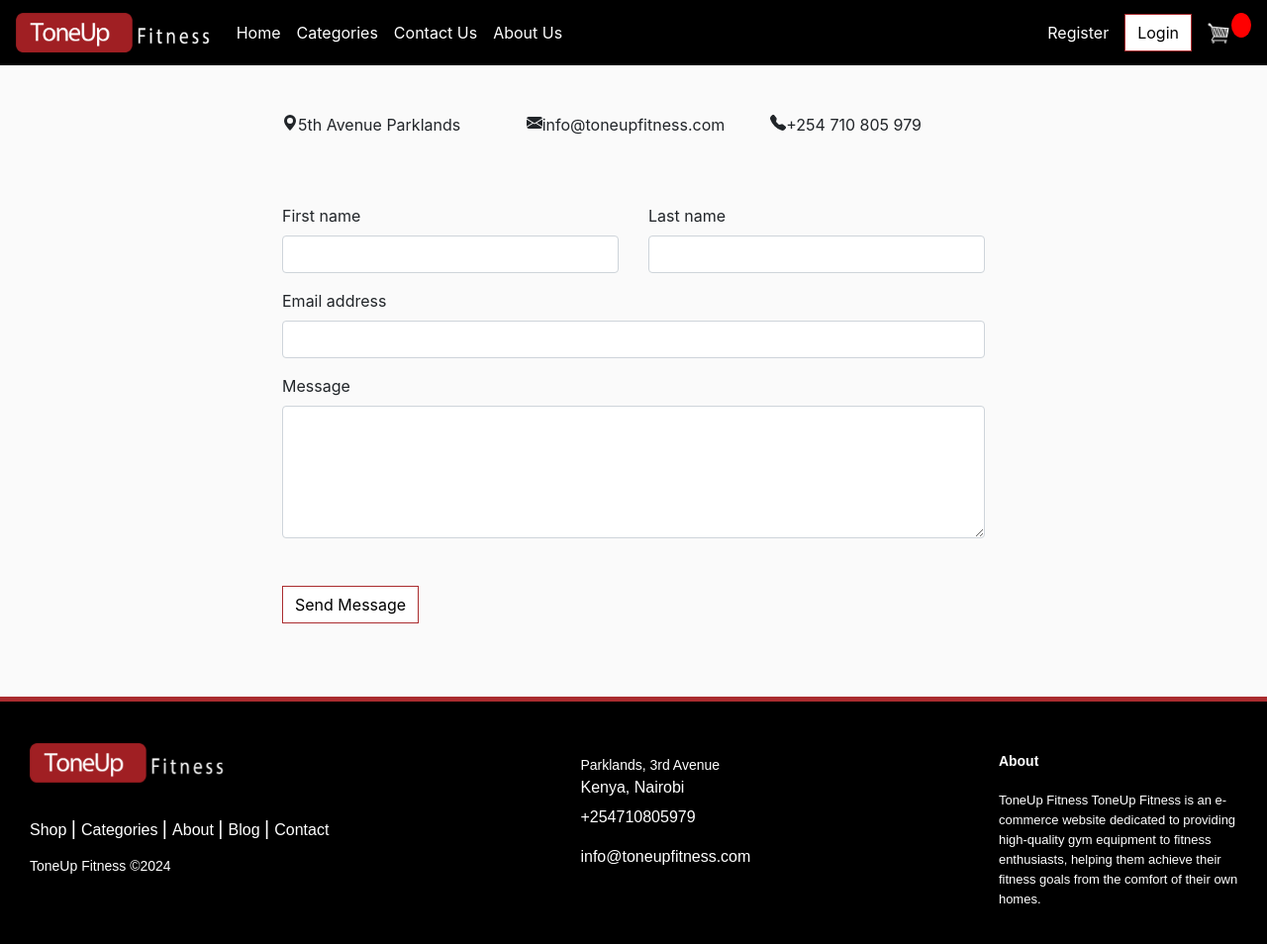
After one commit to Mwembe-Tsuma/ToneUp_Fitness, a Django app: template store/templates/store/contact.html in a window 1280 px wide. The commit adds this page. Shown: the whole page at 99% size. Run offline with Django 3.2, Linux system fonts and the light colour scheme; the template is opened without the code that fills it, so the values that code supplies are empty; some libraries are stand-ins or nearby versions.

Commit message:
Templates

```diff
--- a/store/templates/store/checkout.html
+++ b/store/templates/store/checkout.html
@@ -60,12 +60,12 @@
 				<div class="cart-row">
 					<div style="flex:2"><img class="row-image" src="{{item.product.imageURL}}"></div>
 					<div style="flex:2"><p>{{item.product.name}}</p></div>
-					<div style="flex:1"><p>${{item.product.price|floatformat:2}}</p></div>
+					<div style="flex:1"><p>Ksh:{{item.product.price|floatformat:2}}</p></div>
 					<div style="flex:1"><p>x{{item.quantity}}</p></div>
 				</div>
 				{% endfor %}
 				<h5>Items:   {{order.get_cart_items}}</h5>
-				<h5>Total:   ${{order.get_cart_total|floatformat:2}}</h5>
+				<h5>Total:   Ksh:{{order.get_cart_total|floatformat:2}}</h5>
 			</div>
 		</div>
 	</div>
--- /dev/null
+++ b/store/templates/store/contact.html
@@ -0,0 +1,103 @@
+{% extends 'store/main.html' %}
+{% load static %}
+
+<link rel="stylesheet" type="text/css" href="{% static 'css/main.css' %}">
+<link rel="stylesheet" type="text/css" href="{% static 'css/tiny-slider.css.css' %}">
+<link rel="stylesheet" type="text/css" href="{% static 'css/style.css' %}">
+
+{% block content %}
+
+<!-- Start Contact Form -->
+<div class="untree_co-section">
+    <div class="container">
+
+      <div class="block">
+        <div class="row justify-content-center">
+
+
+          <div class="col-md-8 col-lg-8 pb-4">
+
+
+            <div class="row mb-5">
+              <div class="col-lg-4">
+                <div  class="service no-shadow align-items-center link horizontal d-flex active" data-aos="fade-left" data-aos-delay="0">
+                  <div class="service-icon color-1 mb-4">
+                    <svg xmlns="http://www.w3.org/2000/svg" width="16" height="16" fill="currentColor" class="bi bi-geo-alt-fill" viewBox="0 0 16 16">
+                      <path d="M8 16s6-5.686 6-10A6 6 0 0 0 2 6c0 4.314 6 10 6 10zm0-7a3 3 0 1 1 0-6 3 3 0 0 1 0 6z"/>
+                    </svg>
+                  </div> <!-- /.icon -->
+                  <div class="service-contents">
+                    <p>5th Avenue Parklands</p>
+                  </div> <!-- /.service-contents-->
+                </div> <!-- /.service -->
+              </div>
+
+              <div class="col-lg-4">
+                <div  class="service no-shadow align-items-center link horizontal d-flex active" data-aos="fade-left" data-aos-delay="0">
+                  <div class="service-icon color-1 mb-4">
+                    <svg xmlns="http://www.w3.org/2000/svg" width="16" height="16" fill="currentColor" class="bi bi-envelope-fill" viewBox="0 0 16 16">
+                      <path d="M.05 3.555A2 2 0 0 1 2 2h12a2 2 0 0 1 1.95 1.555L8 8.414.05 3.555zM0 4.697v7.104l5.803-3.558L0 4.697zM6.761 8.83l-6.57 4.027A2 2 0 0 0 2 14h12a2 2 0 0 0 1.808-1.144l-6.57-4.027L8 9.586l-1.239-.757zm3.436-.586L16 11.801V4.697l-5.803 3.546z"/>
+                    </svg>
+                  </div> <!-- /.icon -->
+                  <div class="service-contents">
+                    <p>info@toneupfitness.com</p>
+                  </div> <!-- /.service-contents-->
+                </div> <!-- /.service -->
+              </div>
+
+              <div class="col-lg-4">
+                <div  class="service no-shadow align-items-center link horizontal d-flex active" data-aos="fade-left" data-aos-delay="0">
+                  <div class="service-icon color-1 mb-4">
+                    <svg xmlns="http://www.w3.org/2000/svg" width="16" height="16" fill="currentColor" class="bi bi-telephone-fill" viewBox="0 0 16 16">
+                      <path fill-rule="evenodd" d="M1.885.511a1.745 1.745 0 0 1 2.61.163L6.29 2.98c.329.423.445.974.315 1.494l-.547 2.19a.678.678 0 0 0 .178.643l2.457 2.457a.678.678 0 0 0 .644.178l2.189-.547a1.745 1.745 0 0 1 1.494.315l2.306 1.794c.829.645.905 1.87.163 2.611l-1.034 1.034c-.74.74-1.846 1.065-2.877.702a18.634 18.634 0 0 1-7.01-4.42 18.634 18.634 0 0 1-4.42-7.009c-.362-1.03-.037-2.137.703-2.877L1.885.511z"/>
+                    </svg>
+                  </div> <!-- /.icon -->
+                  <div class="service-contents">
+                    <p>+254 710 805 979</p>
+                  </div> <!-- /.service-contents-->
+                </div> <!-- /.service -->
+              </div>
+            </div>
+
+            <form>
+              <div class="row">
+                <div class="col-6">
+                  <div class="form-group">
+                    <label class="text-black" for="fname">First name</label>
+                    <input type="text" class="form-control" id="fname">
+                  </div>
+                </div>
+                <div class="col-6">
+                  <div class="form-group">
+                    <label class="text-black" for="lname">Last name</label>
+                    <input type="text" class="form-control" id="lname">
+                  </div>
+                </div>
+              </div>
+              <div class="form-group">
+                <label class="text-black" for="email">Email address</label>
+                <input type="email" class="form-control" id="email">
+              </div>
+
+              <div class="form-group mb-5">
+                <label class="text-black" for="message">Message</label>
+                <textarea name="" class="form-control" id="message" cols="30" rows="5"></textarea>
+              </div>
+
+              <button type="submit" class="btn btn-primary-hover-outline">Send Message</button>
+            </form>
+
+          </div>
+
+        </div>
+
+      </div>
+
+    </div>
+
+
+  </div>
+</div>
+
+<!-- End Contact Form -->
+{% endblock content %}
--- a/store/templates/store/main.html
+++ b/store/templates/store/main.html
@@ -74,7 +74,7 @@
 	  <div class="collapse navbar-collapse" id="navbarSupportedContent">
 	    <ul class="navbar-nav mr-auto">
 	      <li class="nav-item active">
-	        <a class="nav-link" href="{% url 'store' %}">Store <span class="sr-only">(current)</span></a>
+	        <a class="nav-link" href="{% url 'store' %}">Home <span class="sr-only">(current)</span></a>
 	      </li>
 		  {% if request.user.is_authenticated %}
 						<li class="nav-item">
@@ -85,7 +85,10 @@
 							<a class="nav-link active" href="#">Categories</a>
 						</li>
 						<li class="nav-item">
-							<a class="nav-link active" href="#">Contact Us</a>
+							<a class="nav-link active" href="/contact/">Contact Us</a>
+						</li>
+						<li class="nav-item">
+							<a class="nav-link active" href="/about/">About Us</a>
 						</li>
 						{% endif %}
 						{% if not request.user.is_authenticated %}
@@ -93,7 +96,10 @@
 							<a class="nav-link active" href="#">Categories</a>
 						</li>
 						<li class="nav-item">
-							<a class="nav-link active" href="#">Contact Us</a>
+							<a class="nav-link active" href="/contact/">Contact Us</a>
+						</li>
+						<li class="nav-item">
+							<a class="nav-link active" href="/about/">About Us</a>
 						</li>
 						{% else %}
 						<li class="nav-item">
```
Also changed, not shown: store/templates/store/about.html (added, +69 -0 lines), store/templates/store/store.html (+79 -0 lines), store/templates/store/footer.html (added), store/templates/store/header.html (added).
